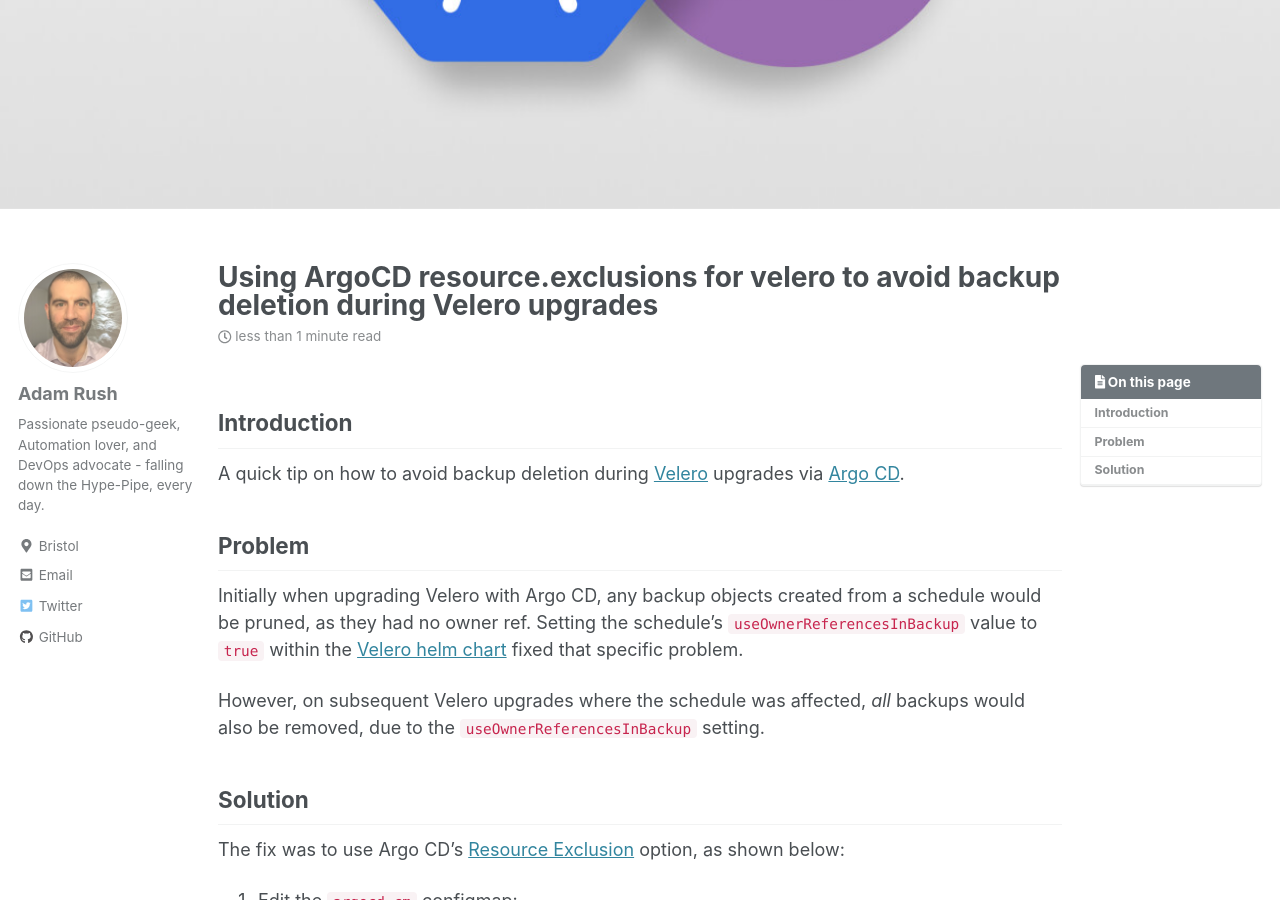
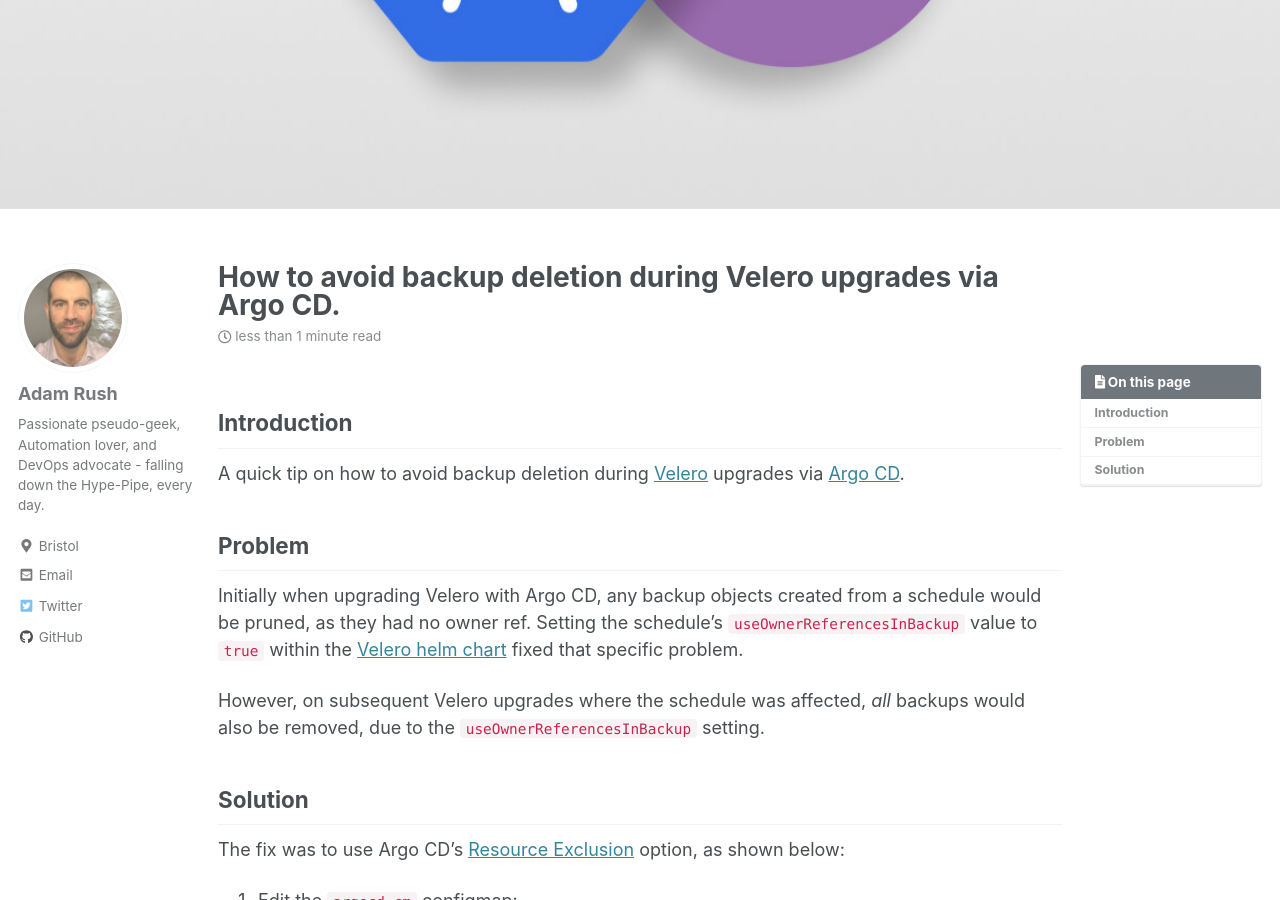
Before and after one commit to adamrushuk/adamrushuk.github.io, a Jekyll site: the page built from _posts/2022-11-02-how-to-avoid-backup-deletion-during-velero-upgrades-via-argo-cd.md, in a window 1280 px wide and 900 px high, scrolled down 534 px. Built offline with Jekyll 4.4.1, drawn with Linux system fonts in a browser that asks for light colours; cached includes are drawn as plain includes; comment, search, counter and statistics services are not loaded.

Commit message:
Fixed title

```diff
--- a/_posts/2022-11-02-using-argocd-resource.exclusions-for-velero-to-avoid-backup-deletion.md
+++ b/_posts/2022-11-02-how-to-avoid-backup-deletion-during-velero-upgrades-via-argo-cd.md
@@ -1,5 +1,5 @@
 ---
-title: Using ArgoCD resource.exclusions for velero to avoid backup deletion during Velero upgrades
+title: How to avoid backup deletion during Velero upgrades via Argo CD.
 description: Using ArgoCD resource.exclusions for velero to avoid backup deletion during Velero upgrades
 categories:
   - kubernetes
```
